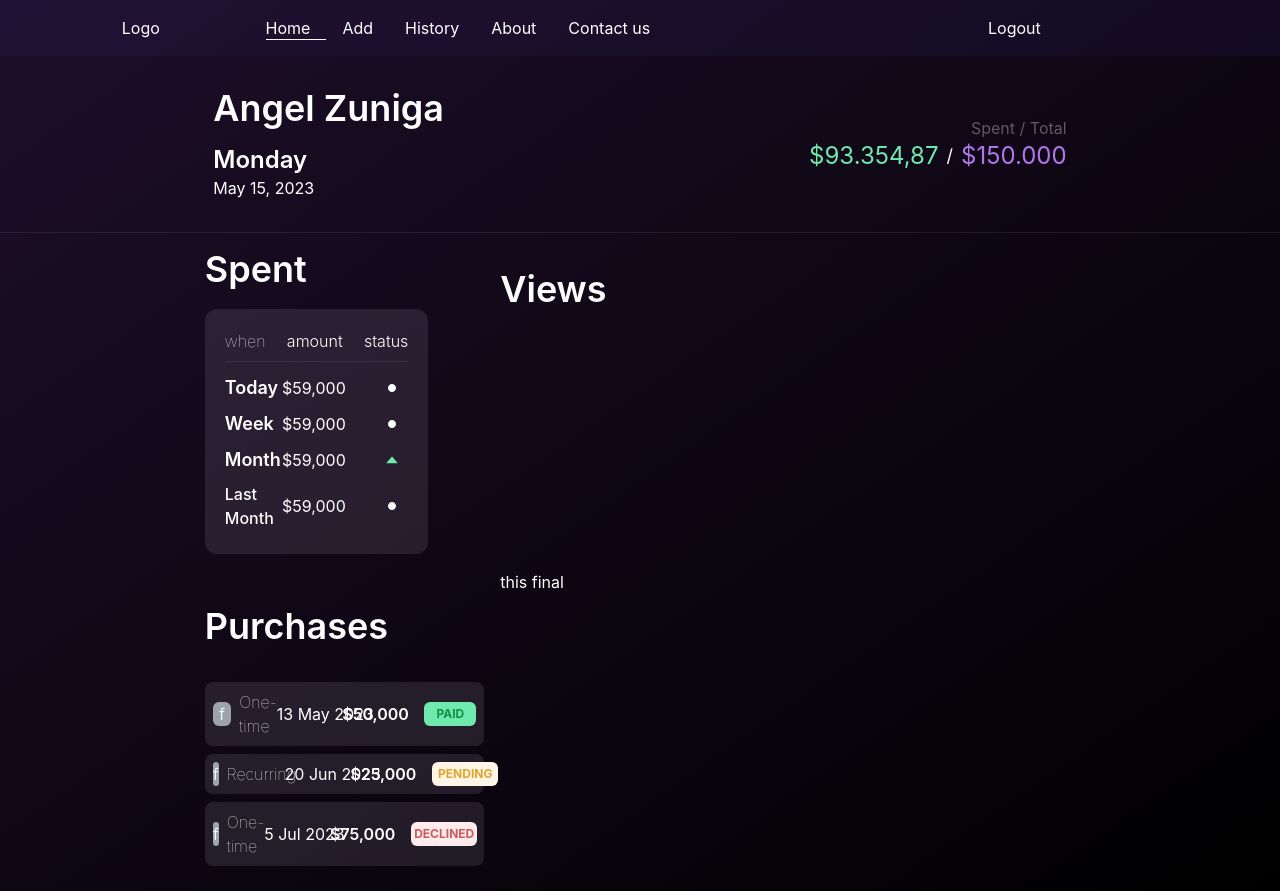
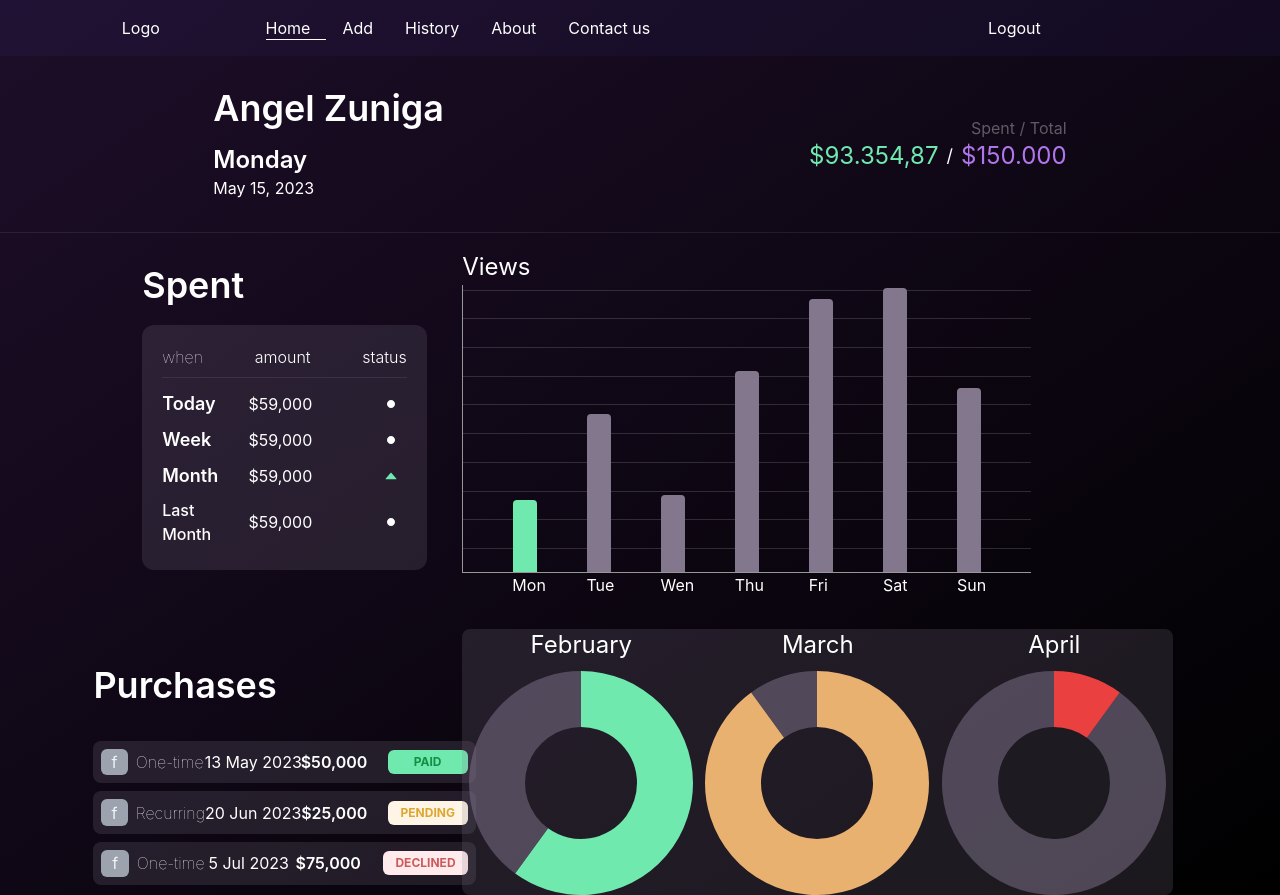
Before and after one commit to Magendev-by-Angel/Finnans, a Next.js app: page / in a window 1280 px wide. Built offline with nearby package versions, Linux system fonts and the light colour scheme.

Commit message:
edited layout

```diff
--- a/components/dashboard.tsx
+++ b/components/dashboard.tsx
@@ -1,5 +1,7 @@
-import Spend from './Spent'
+import Spent from './Spent'
 import Purchases from './Purchases'
+import Views from './views'
+import Doughnuts from './dashboardComp/Doughnuts'
 const Periods = ({ periods }) => (
 	<div className="w-1/2 flex items-start flex-col">
 		{periods.map(period => (
@@ -39,14 +41,24 @@ const Dashboard = () => {
 		}
 	]
 	return (
-		<section>
-			<div className="grid grid-cols-3 grid-rows-2 gap-4 px-[16%]">
-				<Spend amount={59000} />
-				<h1 className="col-span-2 font font-semibold text-4xl py-9">
-					Views
-				</h1>
-				<Purchases purchase={purchases} />
-				<h1 className="col-span-2">this final</h1>
+		<section className="mt-4 flex justify-center">
+			<div className="w-10/12 ">
+				<div className="w-full flex">
+					<div className="w-1/3 flex justify-center">
+						<Spent amount={59000} />
+					</div>
+					<div className="w-2/3">
+						<Views />
+					</div>
+				</div>
+				<div className="w-full flex pt-8">
+					<div className="w-1/3 flex justify-center">
+						<Purchases purchase={purchases} />
+					</div>
+					<div className="w-2/3 ">
+						<Doughnuts />
+					</div>
+				</div>
 			</div>
 		</section>
 	)
```
